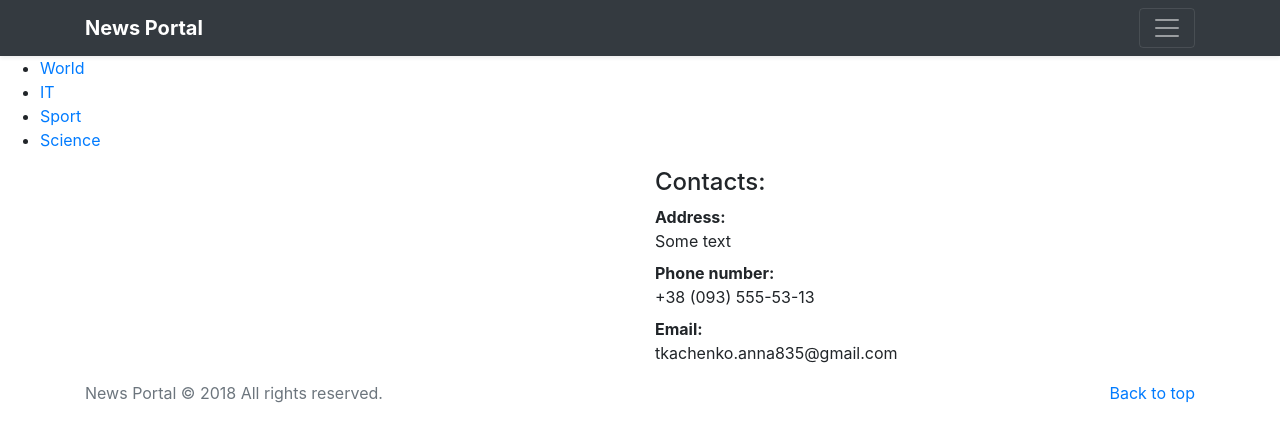
After one commit to Anna-Tkachenko/News_Portal, a Symfony app: template templates/contacts/index.html.twig in a window 1280 px wide. The commit adds this page. Shown: the top 442 px of the page. Run offline with Twig, Linux system fonts and the light colour scheme; the template is opened without the code that fills it, so the values that code supplies are empty; some libraries are stand-ins or nearby versions.

Commit message:
Creates contact page

```diff
--- a/config/routes.yaml
+++ b/config/routes.yaml
@@ -4,3 +4,6 @@ index:
 category:
   path: /category/{slug}
   controller: App\Controller\CategoryController::show
+contacts:
+  path: /contacts
+  controller: App\Controller\ContactsController::index
--- a/templates/base.html.twig
+++ b/templates/base.html.twig
@@ -22,7 +22,7 @@
                     <ul class="list-unstyled">
                         <li><a href="#" class="text-white">Follow on Twitter</a></li>
                         <li><a href="#" class="text-white">Like on Facebook</a></li>
-                        <li><a href="#" class="text-white">Email us</a></li>
+                        <li><a href="contacts" class="text-white">Email us</a></li>
                     </ul>
                 </div>
             </div>
--- /dev/null
+++ b/templates/contacts/index.html.twig
@@ -0,0 +1,46 @@
+{%  extends 'base.html.twig' %}
+{% block title %}News Portal{% endblock %}
+{% block stylesheets %}
+    <link rel="stylesheet" href="https://stackpath.bootstrapcdn.com/bootstrap/4.1.3/css/bootstrap.min.css" integrity="sha384-MCw98/SFnGE8fJT3GXwEOngsV7Zt27NXFoaoApmYm81iuXoPkFOJwJ8ERdknLPMO" crossorigin="anonymous">
+    <link href="/css/site.css" rel="stylesheet">
+    <link href="/css/index.css" rel="stylesheet">
+{% endblock %}
+{% block body %}
+    <div class="container">
+        <div class="row">
+            <div class="col-md-6">
+                <div class="form-group">
+                    {{ form_start(form) }}
+                    {{ form_end(form) }}
+                </div>
+            </div>
+            <div class="col-md-6">
+                <h4>Contacts:</h4>
+                <dl class="dl-horizontal">
+                    <dt>Address:</dt>
+                        <dd>Some text</dd>
+                    <dt>Phone number:</dt>
+                        <dd>+38 (093) 555-53-13</dd>
+                    <dt>Email:</dt>
+                        <dd>tkachenko.anna835@gmail.com</dd>
+                </dl>
+            </div>
+        </div>
+    </div>
+{% endblock %}
+{% block categories %}
+    <ul class="categories">
+        <li>
+            <a href="category/world">World</a>
+        </li>
+        <li>
+            <a href="category/it">IT</a>
+        </li>
+        <li>
+            <a href="category/sport">Sport</a>
+        </li>
+        <li>
+            <a href="category/science">Science</a>
+        </li>
+    </ul>
+{% endblock %}
```
Also changed, not shown: src/Controller/CategoryController.php (+8 -9 lines), src/Controller/ContactsController.php (added, +31 -0 lines), src/Controller/DefaultController.php (+7 -5 lines), src/Dto/Post.php (+6 -6 lines), src/Kernel.php (+7 -0 lines), src/Post/PostsCollection.php (+7 -5 lines), src/Service/Category/CategoryPageServiceInterface.php (+7 -5 lines), src/Service/Category/FakeCategoryService.php (+7 -6 lines), src/Service/Contacts/ContactFormBuilder.php (added, +50 -0 lines), src/Service/Home/FakeHomePageService.php (+7 -5 lines), src/Service/Home/HomePageService.php (+6 -5 lines), src/Service/Home/HomePageServiceInterface.php (+7 -5 lines), src/Twig/AppExtension.php (+6 -5 lines).
